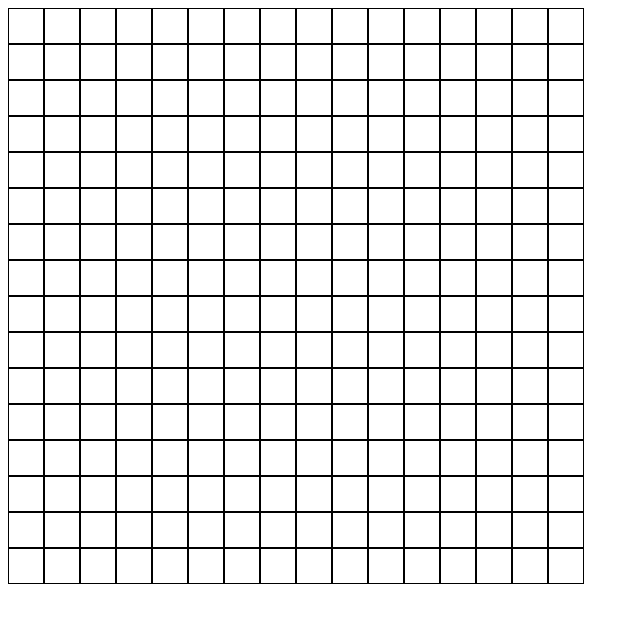
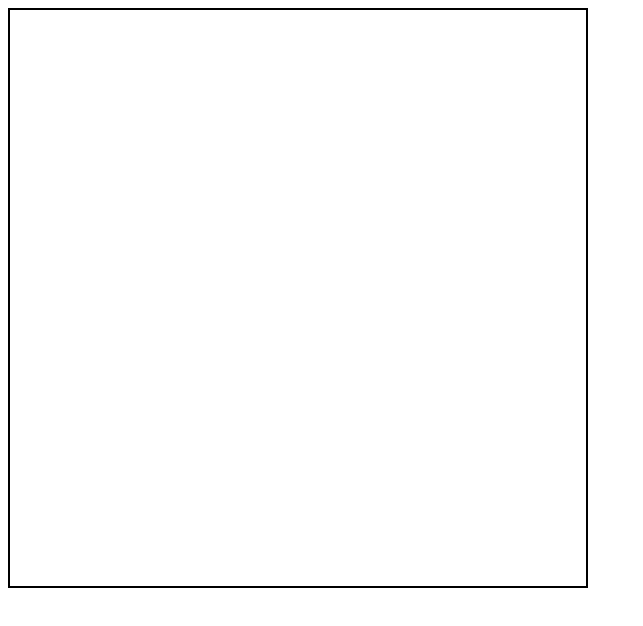
Before and after one commit to darmijo15/etch-a-sketch, a plain HTML site: page index.html in a window 1280 px wide. Shown: the whole page, without its empty margins (0-643 px from the left). Drawn offline with Linux system fonts and the light colour scheme.

Commit message:
remove border from square divs and add a black 2px border to the container

```diff
--- a/style.css
+++ b/style.css
@@ -1,11 +1,11 @@
 .square {
-  width: 34px;
-  height: 34px;
-  border: solid black 1px;
+  width: 36px;
+  height: 36px;
 }
 
 .container {
   display: flex;
   flex-flow: row wrap;
   width: 576px;
+  border: solid black 2px;
 }
```
